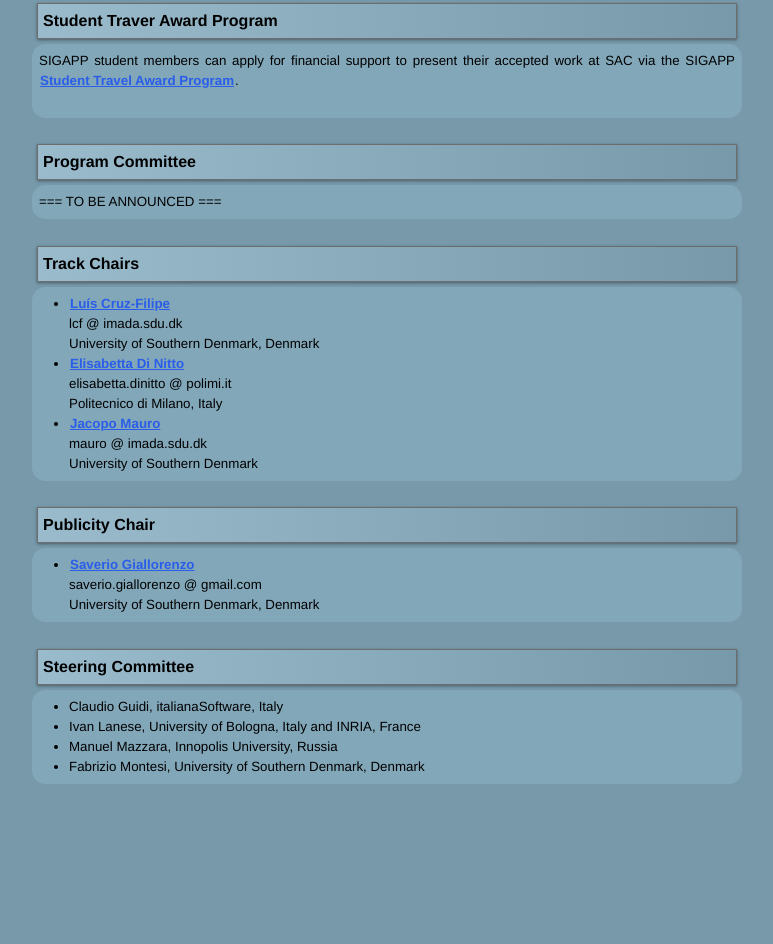
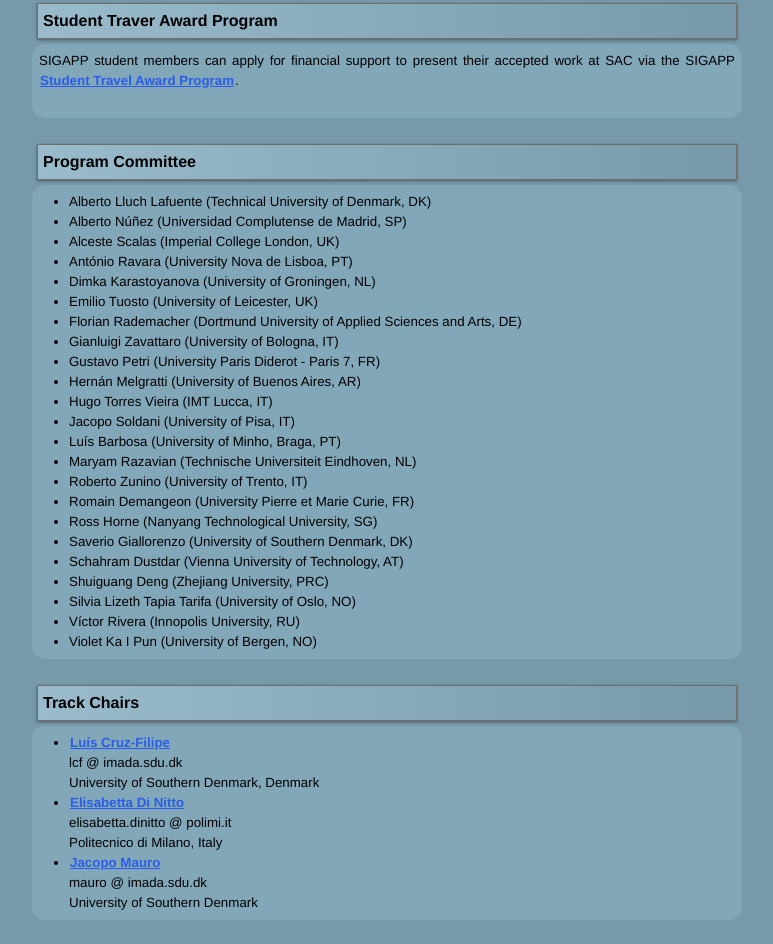
Before and after one commit to fmontesi/soap-website, a plain HTML site: page midos2019/index.html in a window 1280 px wide. Shown: the part 2061-3005 px from the top of the page, without its empty margins (373-1146 px from the left). Before the commit the page ends 2872 px from the top, so only its background shows below. Drawn offline with Linux system fonts and the light colour scheme.

Commit message:
update PC list

```diff
--- a/midos2019/index.html
+++ b/midos2019/index.html
@@ -270,38 +270,31 @@
 	    <h2 class="SectionTitle">Program Committee</h2>
 
 	    <div class="SectionContent">
-	      === TO BE ANNOUNCED ===
 	      <ul>
-		<!--
-		<li>Nazareno Aguirre (Universidad de R&iacute;o Cuarto, AR)</li>
-		<li>Farhad Arbab (Leiden University and CWI, Amsterdam, NL)</li>
-		<li>Lu&iacute;s Barbosa (University of Minho, Braga, PT)</li>
-		<li>Maurice ter Beek (ISTI-CNR, IT)</li>
-		<li>Antonio Bucchiarone (FBK, Trento, IT)</li>
-		<li>Romain Demangeon (Universit&eacute; Pierre et Marie Curie, FR)</li>
-		<li>Shuiguang Deng (Zhejiang University, PRC)</li>
-		<li>Schahram Dustdar (Vienna University of Technology, AT)</li>
-		<li>Gian Luigi Ferrari (Universit&agrave; di Pisa, IT)</li>
-		<li>Jos&eacute; Fiadeiro (Royal Holloway University of London, UK)</li>
-		<li>Saverio Giallorenzo (University of Bologna, IT)</li>
-		<li>Ross Horne (Nanyang Technological University, SG)</li>
-		<li>Vasileios Koutavas (Trinity College Dublin, IR)</li>
-		<li>Alberto Lluch Lafuente (Technical University of Denmark, DK)</li>
-		<li>Hern&aacute;n Melgratti (University of Buenos Aires, AR)</li>
-		<li>Alberto Núñez (Universidad Complutense de Madrid, SP)</li>
-		<li>Jorge A. Perez (University of Groningen, NL)</li>
-		<li>Gustavo Petri (Purdue University, USA)</li>
-		<li>António Ravara (Universidade Nova de Lisboa, PT)</li>
-		<li>Victor Rivera (Innopolis University, RU)</li>
-		<li>Alceste Scalas (Imperial College London, UK)</li>
-		<li>Nikolay Shilov (Russian Academy of Sciences, Novosibirsk, RU)</li>
-		<li>Hugo Torres Vieira (IMT Lucca, IT)</li>
-		<li>Farouk Toumani (Universit&eacute; Blaise Pascal, FR)</li>
-		<li>Emilio Tuosto (University of Leicester, UK)</li>
-		<li>Yuhong Yan (Concordia University, CA)</li>
-		<li>Gianluigi Zavattaro (University of Bologna, IT)</li>
-		<li>Roberto Zunino (University of Trento, IT)</li>
-		-->
+
+	      <li>Alberto Lluch Lafuente (Technical University of Denmark, DK)</li>
+				<li>Alberto Núñez (Universidad Complutense de Madrid, SP)</li>
+				<li>Alceste Scalas (Imperial College London, UK)</li>
+				<li>António Ravara (University Nova de Lisboa, PT)</li>
+				<li>Dimka Karastoyanova (University of Groningen, NL)</li>
+				<li>Emilio Tuosto (University of Leicester, UK)</li>
+				<li>Florian Rademacher (Dortmund University of Applied Sciences and Arts, DE)</li>
+				<li>Gianluigi Zavattaro (University of Bologna, IT)</li>
+				<li>Gustavo Petri (University Paris Diderot - Paris 7, FR)</li>
+				<li>Hernán Melgratti (University of Buenos Aires, AR)</li>
+				<li>Hugo Torres Vieira (IMT Lucca, IT)</li>
+				<li>Jacopo Soldani (University of Pisa, IT)</li>
+				<li>Luís Barbosa (University of Minho, Braga, PT)</li>
+				<li>Maryam Razavian (Technische Universiteit Eindhoven, NL)</li>
+				<li>Roberto Zunino (University of Trento, IT)</li>
+				<li>Romain Demangeon (University Pierre et Marie Curie, FR)</li>
+				<li>Ross Horne (Nanyang Technological University, SG)</li>
+				<li>Saverio Giallorenzo (University of Southern Denmark, DK)</li>
+				<li>Schahram Dustdar (Vienna University of Technology, AT)</li>
+				<li>Shuiguang Deng (Zhejiang University, PRC)</li>
+				<li>Silvia Lizeth Tapia Tarifa (University of Oslo, NO)</li>
+				<li>Víctor Rivera (Innopolis University, RU)</li>
+				<li>Violet Ka I Pun (University of Bergen, NO)</li>
 	      </ul>
 	    </div>
 	  </div>
```
Also changed, not shown: midos2019/acmsac2019-midos-cfp.txt.
